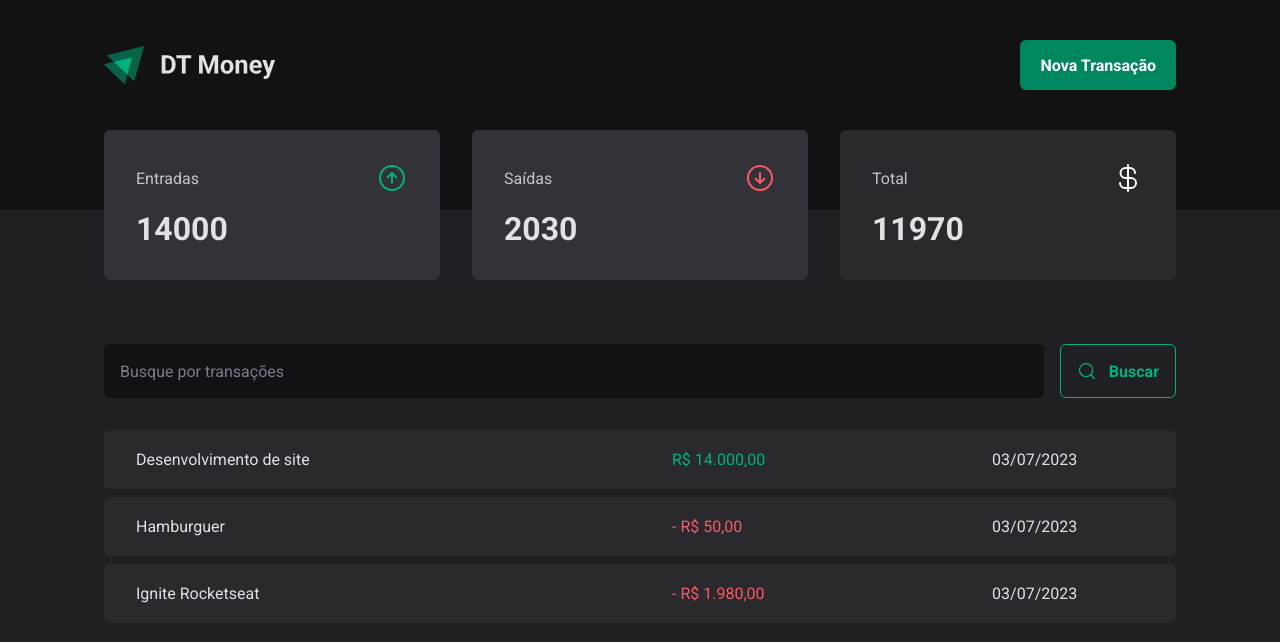
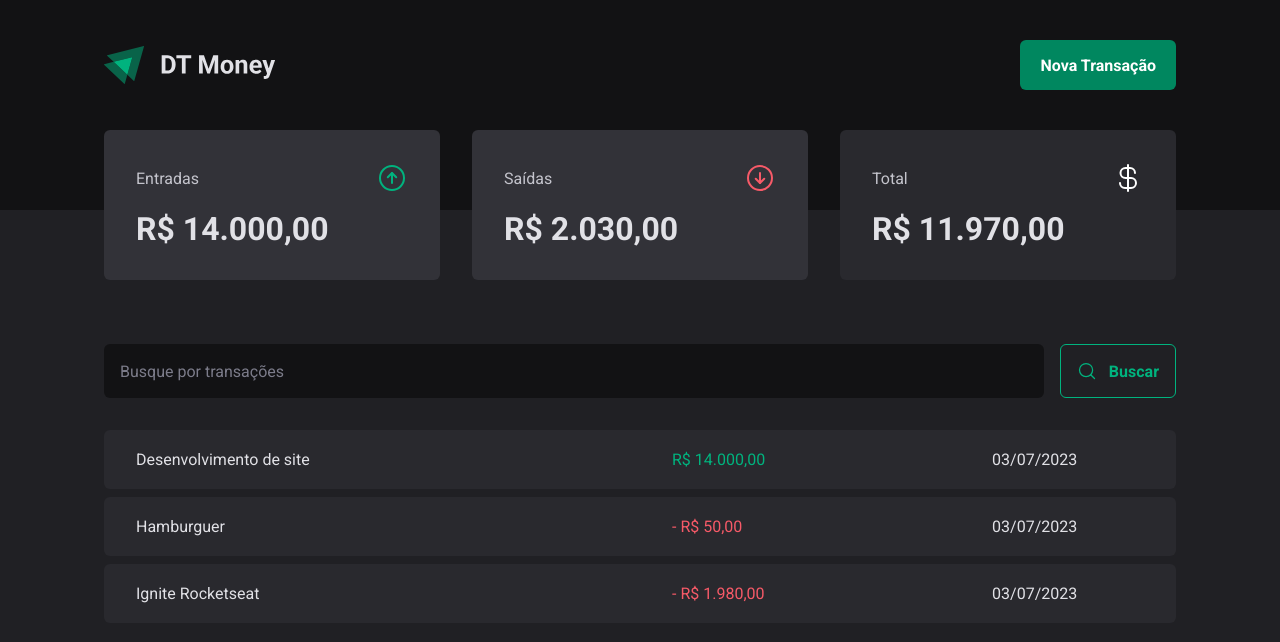
Before and after one commit to loupprodi/project-ignite03-dtmoney, a React (Vite) app: page / in a window 1280 px wide. Shown: the top 642 px of the page. Built offline with nearby package versions, Linux system fonts and the light colour scheme; data requests are answered from the project's data file.

Commit message:
adicionando a formatação dos preços na tela de summary

```diff
--- a/src/components/Summary/index.tsx
+++ b/src/components/Summary/index.tsx
@@ -2,6 +2,7 @@
 import { SummaryCard, SummaryContainer } from "./styles";
 import { TransactionsContext } from "../../contexts/TransactionsContext";
 import { useContext } from "react";
+import { priceFormatter } from "../../utils/formatter";
 
 export const Summary = () => {
   const { transactions } = useContext(TransactionsContext);
@@ -34,7 +35,7 @@
           <ArrowCircleUp size={32} color="#00b37e" />
         </header>
 
-        <strong>{summary.income}</strong>
+        <strong>{priceFormatter.format(summary.income)}</strong>
       </SummaryCard>
 
       <SummaryCard>
@@ -43,7 +44,7 @@
           <ArrowCircleDown size={32} color="#f75a68" />
         </header>
 
-        <strong>{summary.outcome}</strong>
+        <strong>{priceFormatter.format(summary.outcome)}</strong>
       </SummaryCard>
 
       <SummaryCard variant="green">
@@ -52,7 +53,7 @@
           <CurrencyDollar size={32} color="#fff" />
         </header>
 
-        <strong>{summary.total}</strong>
+        <strong>{priceFormatter.format(summary.total)}</strong>
       </SummaryCard>
     </SummaryContainer>
   );
```
